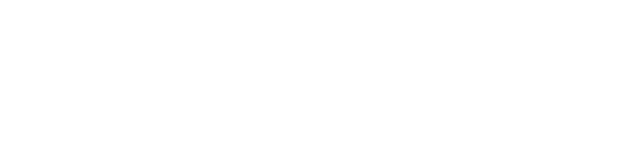
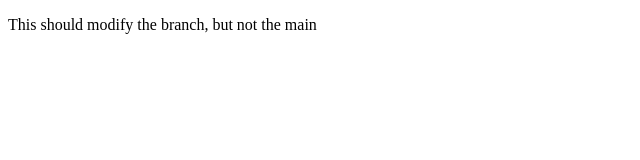
Before and after one commit to isaimartinez/GitTest, a plain HTML site: page index.html in a window 1280 px wide. Shown: the whole page, without its empty margins (0-640 px from the left). Drawn offline with Linux system fonts and the light colour scheme.

Commit message:
Updated html

```diff
--- a/index.html
+++ b/index.html
@@ -7,6 +7,6 @@
   <title>Document</title>
 </head>
 <body>
-
+  <p>This should modify the branch, but not the main</p>
 </body>
 </html>
```
